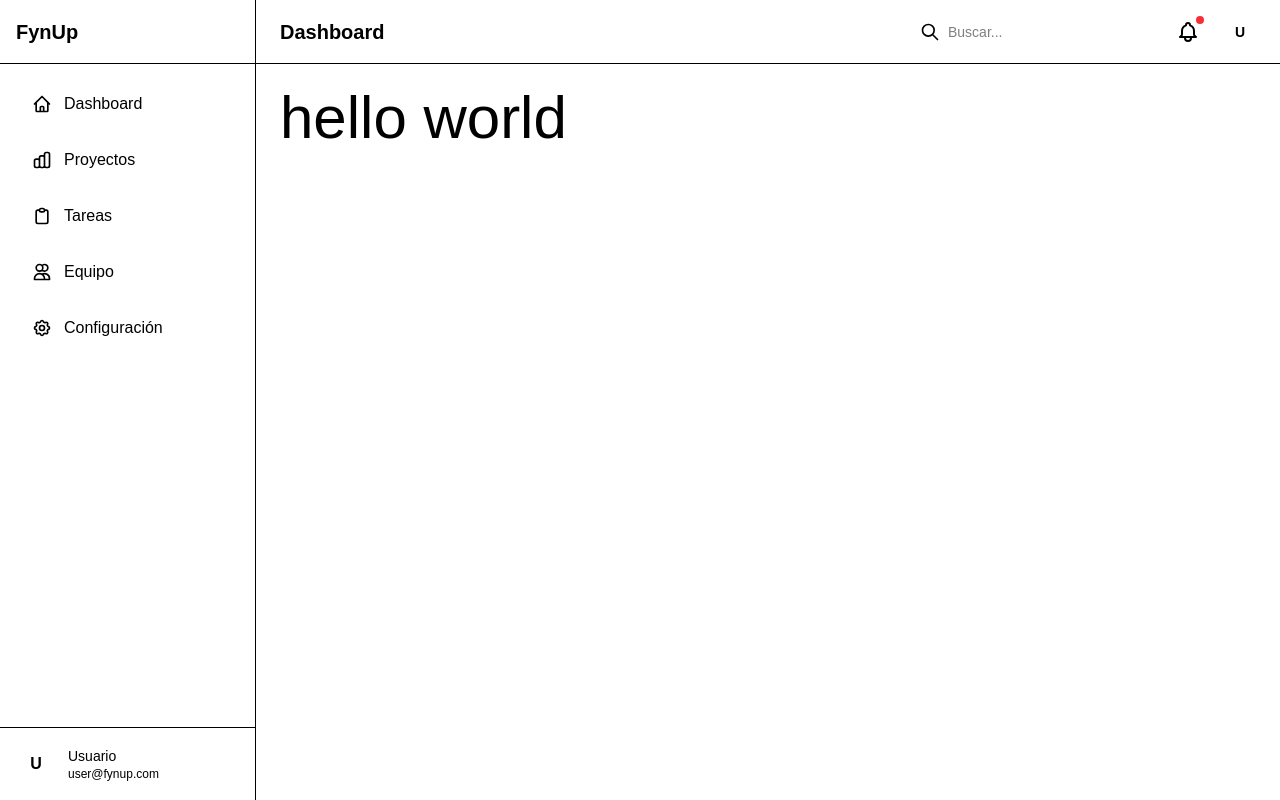
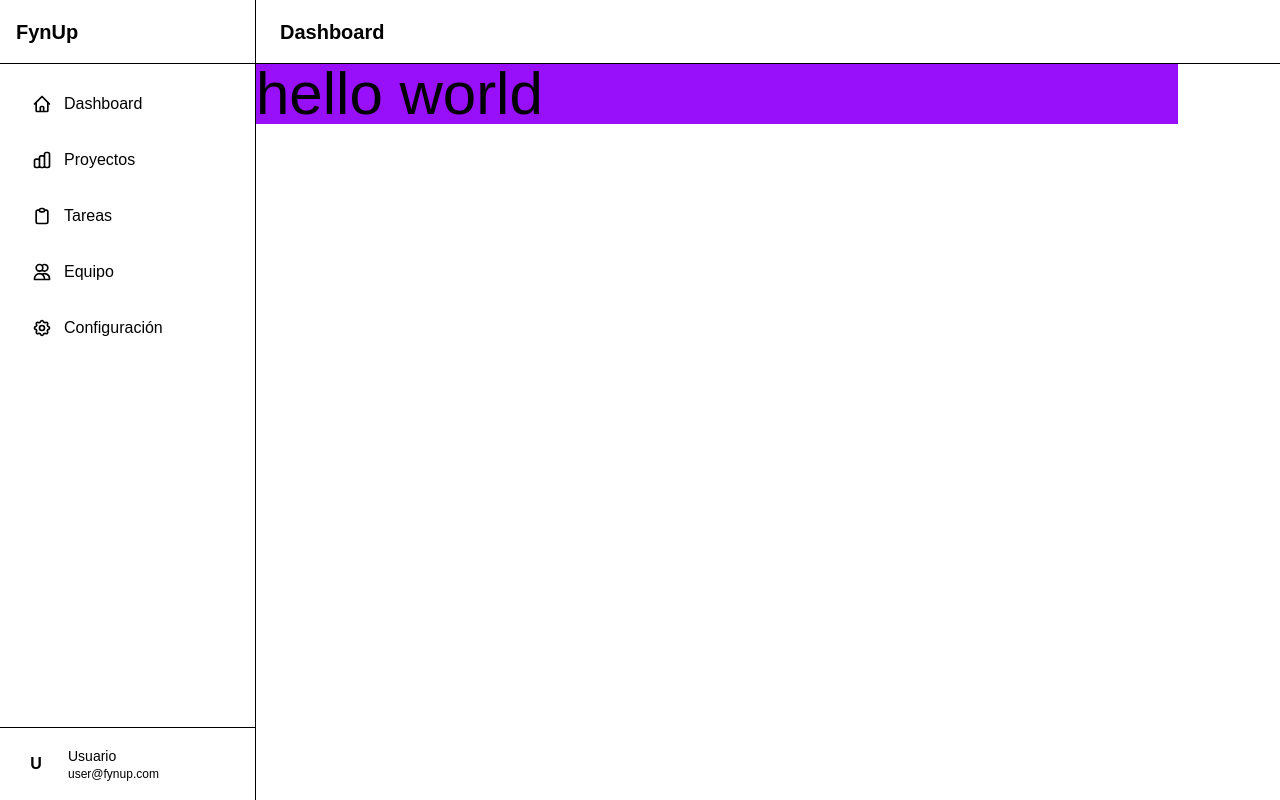
Before and after one commit to DiegoGp227/CoinMaster-v2, a Next.js app in the folder front/: page / in a window 1280 px wide. Built offline with nearby package versions, Linux system fonts and the light colour scheme; no server answers; what easy-peasy would draw is missing.

Commit message:
[ refactor ] layout refactor

```diff
--- a/front/app/components/layout/LayoutWrapper.tsx
+++ b/front/app/components/layout/LayoutWrapper.tsx
@@ -26,9 +26,7 @@ export default function LayoutWrapper({ children }: LayoutWrapperProps) {
 
         {/* Contenido de la página */}
         <main className="flex-1 overflow-y-auto bg-hard-gray">
-          <div className="max-w-screen-2xl mx-auto p-4 lg:p-6">
             {children}
-          </div>
         </main>
       </div>
     </div>
--- a/front/app/components/organisms/Header.tsx
+++ b/front/app/components/organisms/Header.tsx
@@ -36,62 +36,6 @@ export default function Header({ onMenuClick }: HeaderProps) {
             Dashboard
           </h2>
         </div>
-
-        {/* Acciones del header (búsqueda, notificaciones, etc) */}
-        <div className="flex items-center gap-2 lg:gap-4">
-          {/* Búsqueda (opcional, oculta en mobile pequeño) */}
-          <div className="hidden md:flex items-center bg-soft-gray/20 rounded-lg px-3 py-2">
-            <svg
-              xmlns="http://www.w3.org/2000/svg"
-              className="h-5 w-5 text-soft-gray mr-2"
-              fill="none"
-              viewBox="0 0 24 24"
-              stroke="currentColor"
-            >
-              <path
-                strokeLinecap="round"
-                strokeLinejoin="round"
-                strokeWidth={2}
-                d="M21 21l-6-6m2-5a7 7 0 11-14 0 7 7 0 0114 0z"
-              />
-            </svg>
-            <input
-              type="text"
-              placeholder="Buscar..."
-              className="bg-transparent border-none outline-none text-main-white placeholder-soft-gray text-sm w-32 lg:w-48"
-            />
-          </div>
-
-          {/* Notificaciones */}
-          <button
-            className="relative p-2 text-main-white hover:text-soft-gray transition-colors"
-            aria-label="Notificaciones"
-          >
-            <svg
-              xmlns="http://www.w3.org/2000/svg"
-              className="h-6 w-6"
-              fill="none"
-              viewBox="0 0 24 24"
-              stroke="currentColor"
-            >
-              <path
-                strokeLinecap="round"
-                strokeLinejoin="round"
-                strokeWidth={2}
-                d="M15 17h5l-1.405-1.405A2.032 2.032 0 0118 14.158V11a6.002 6.002 0 00-4-5.659V5a2 2 0 10-4 0v.341C7.67 6.165 6 8.388 6 11v3.159c0 .538-.214 1.055-.595 1.436L4 17h5m6 0v1a3 3 0 11-6 0v-1m6 0H9"
-              />
-            </svg>
-            {/* Badge de notificación */}
-            <span className="absolute top-1 right-1 w-2 h-2 bg-red-500 rounded-full"></span>
-          </button>
-
-          {/* Avatar (solo desktop, en mobile está en el sidebar) */}
-          <div className="hidden lg:flex items-center gap-2">
-            <div className="w-8 h-8 rounded-full bg-soft-gray flex items-center justify-center text-main-white text-sm font-semibold">
-              U
-            </div>
-          </div>
-        </div>
       </div>
     </header>
   );
--- a/front/app/page.tsx
+++ b/front/app/page.tsx
@@ -1,3 +1,3 @@
 export default function HomePage() {
-  return <div className="text-6xl">hello world</div>;
+  return <div className="text-6xl bg-purple-600 w-[90%]">hello world</div>;
 }
--- a/front/tsconfig.json
+++ b/front/tsconfig.json
@@ -15,7 +15,7 @@
     "moduleResolution": "bundler",
     "resolveJsonModule": true,
     "isolatedModules": true,
-    "jsx": "react-jsx",
+    "jsx": "preserve",
     "incremental": true,
     "plugins": [
       {
```
